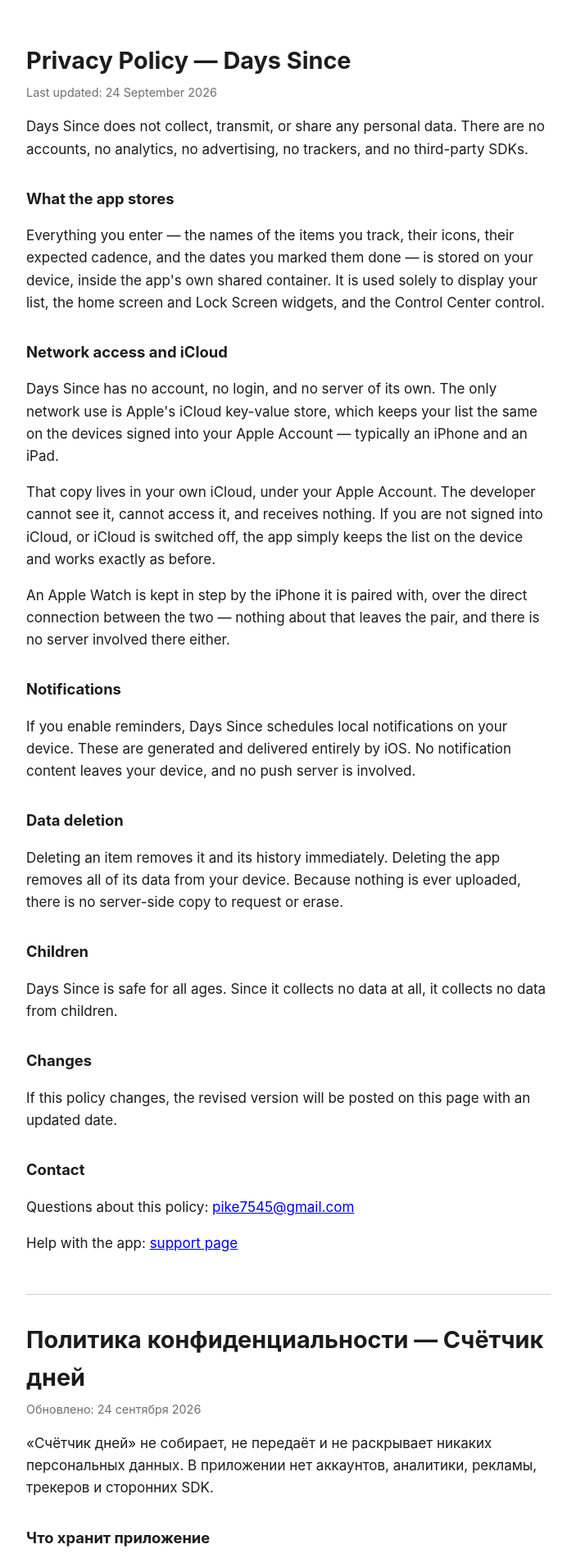
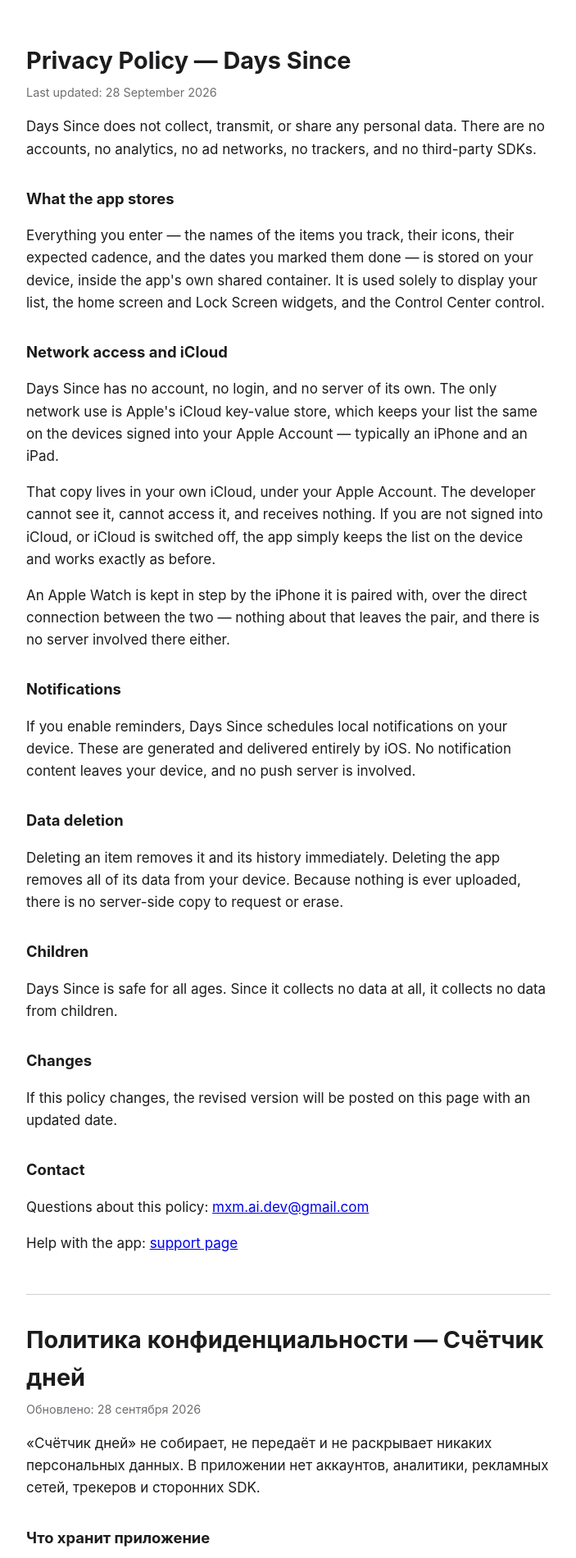
Before and after one commit to Tonestavilly/sincelast-privacy, a plain HTML site: page index.html in a window 1280 px wide. Shown: the top 1900 px of the page at 82% size, without its empty margins (288-991 px from the left). Drawn offline with Linux system fonts and the light colour scheme.

Commit message:
Новый адрес для связи, без обещания «без рекламы»

```diff
--- a/index.html
+++ b/index.html
@@ -27,10 +27,10 @@
 <body>
 
 <h1>Privacy Policy — Days Since</h1>
-<p class="updated">Last updated: 24 September 2026</p>
+<p class="updated">Last updated: 28 September 2026</p>
 
 <p>Days Since does not collect, transmit, or share any personal data. There are no
-accounts, no analytics, no advertising, no trackers, and no third-party SDKs.</p>
+accounts, no analytics, no ad networks, no trackers, and no third-party SDKs.</p>
 
 <h2>What the app stores</h2>
 <p>Everything you enter — the names of the items you track, their icons, their
@@ -69,16 +69,16 @@
 an updated date.</p>
 
 <h2>Contact</h2>
-<p>Questions about this policy: <a href="mailto:pike7545@gmail.com">pike7545@gmail.com</a></p>
+<p>Questions about this policy: <a href="mailto:mxm.ai.dev@gmail.com">mxm.ai.dev@gmail.com</a></p>
 <p>Help with the app: <a href="support/">support page</a></p>
 
 <hr style="margin:3rem 0 2rem;border:none;border-top:1px solid #d1d1d6">
 
 <h1>Политика конфиденциальности — Счётчик дней</h1>
-<p class="updated">Обновлено: 24 сентября 2026</p>
+<p class="updated">Обновлено: 28 сентября 2026</p>
 
 <p>«Счётчик дней» не собирает, не передаёт и не раскрывает никаких персональных данных.
-В приложении нет аккаунтов, аналитики, рекламы, трекеров и сторонних SDK.</p>
+В приложении нет аккаунтов, аналитики, рекламных сетей, трекеров и сторонних SDK.</p>
 
 <h2>Что хранит приложение</h2>
 <p>Всё, что вы вводите — названия записей, значки, ожидаемая периодичность и даты
@@ -114,7 +114,7 @@
 данных, оно не собирает и данные детей.</p>
 
 <h2>Контакт</h2>
-<p>Вопросы по политике: <a href="mailto:pike7545@gmail.com">pike7545@gmail.com</a></p>
+<p>Вопросы по политике: <a href="mailto:mxm.ai.dev@gmail.com">mxm.ai.dev@gmail.com</a></p>
 <p>Помощь с приложением: <a href="support/">страница поддержки</a></p>
 
 </body>
```
Also changed, not shown: support/index.html (+4 -4 lines).
